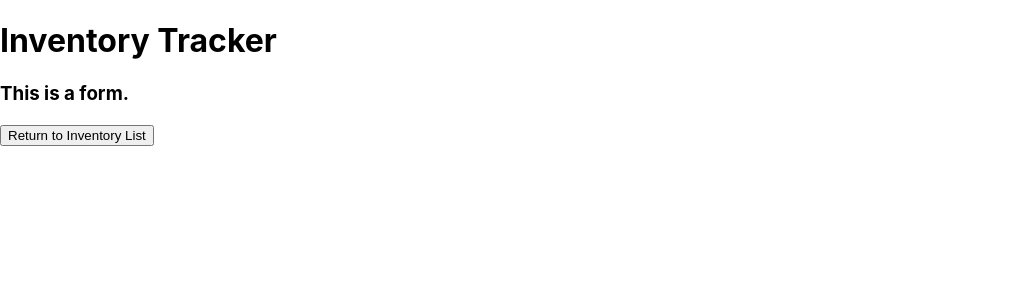
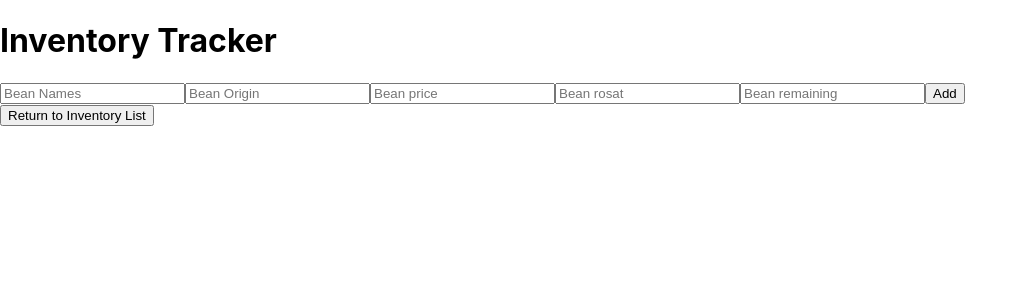
Before and after one commit to amandaguan-ag/coffee-inventory, a React (Create React App) app: page / in a window 1280 px wide. Both pictures are taken after a click on the button "Add Inventory". Shown: the top 300 px of the page, without its empty margins (0-1028 px from the left). Built offline with nearby package versions, Linux system fonts and the light colour scheme.

Commit message:
add form

```diff
--- a/src/components/NewInventoryForm.js
+++ b/src/components/NewInventoryForm.js
@@ -1,9 +1,24 @@
 import React from "react";
 
-function NewInventoryForm(props) {
+function NewInventoryForm() {
+  function handleNewInventoryFormSubmission(event) {
+    event.preventDefault();
+    console.log(event.target.name.value);
+    console.log(event.target.origin.value);
+    console.log(event.target.price.value);
+    console.log(event.target.roast.value);
+    console.log(event.target.remaining.value);
+  }
   return (
     <React.Fragment>
-      <h3>This is a form.</h3>
+      <form onSubmit={handleNewInventoryFormSubmission}>
+        <input type="text" name="name" placeholder="Bean Names" />
+        <input type="text" name="origin" placeholder="Bean Origin" />
+        <input type="text" name="price" placeholder="Bean price" />
+        <input type="text" name="roast" placeholder="Bean rosat" />
+        <input type="text" name="remaining" placeholder="Bean remaining" />
+        <button type="submit">Add</button>
+      </form>
     </React.Fragment>
   );
 }
```
